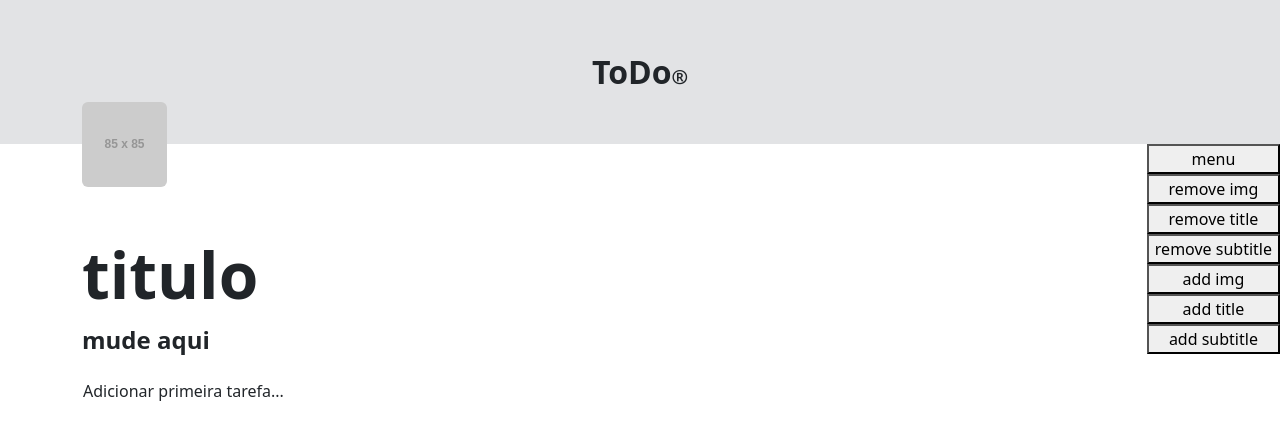
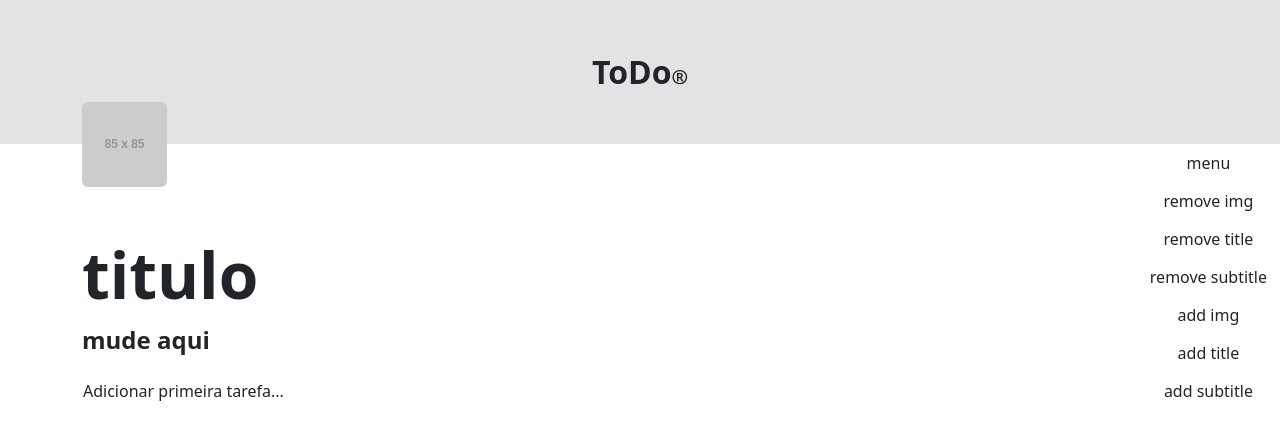
Before and after one commit to danielBRTanimacao/To-Do-python, a Django app: page / in a window 1280 px wide. Shown: the top 440 px of the page. Run offline with Django 5.2, Linux system fonts and the light colour scheme; the visitor is signed in with stand-in values (Sample User, id 1); grey boxes labelled with a size stand in for pictures from a placeholder-image service; data that the repository does not hold is empty; some libraries are stand-ins or nearby versions.

Commit message:
styles on menu

```diff
--- a/ToDoApp/static/css/index.css
+++ b/ToDoApp/static/css/index.css
@@ -126,3 +126,19 @@ li {
     display: flex;
     flex-direction: column;
 }
+
+@keyframes animatetop {
+    0% {
+        transform: translateY(-100px);
+        filter: blur(5px);
+    }
+    100% {
+        transform: translateY(0);
+        filter: blur(0);
+    }
+}
+
+.animate-top {
+    animation: animatetop 0.5s ease-in-out;
+    transform-origin: top;
+}
--- a/ToDoApp/static/js/index.js
+++ b/ToDoApp/static/js/index.js
@@ -93,24 +93,20 @@ function removeIconImage() {
     }
 }
 
-function removeTitle() {
-    document.getElementById("titleChange").innerHTML = "";
-}
-
-function removeSubTitle() {
-    document.getElementById("subtitleChange").innerHTML = "";
-}
-
 function addIconImage() {
     console.log("adicionado");
 }
 
-function addTitle() {
-    document.getElementById("titleChange").innerHTML = "Titulo";
+function removeSets(id) {
+    document.getElementById(id).innerHTML = "";
 }
 
-function addSubTitle() {
-    document.getElementById("subtitleChange").innerHTML = "Subtitulo";
+function setAdds(id) {
+    if (id == "titleChange") {
+        document.getElementById(id).innerHTML = "Titulo";
+    } else {
+        document.getElementById(id).innerHTML = "Subtitulo";
+    }
 }
 
 let menuClicked = false;
@@ -118,9 +114,11 @@ let menuClicked = false;
 function showMenu() {
     if (!menuClicked) {
         document.getElementById("showMenu").classList.add("d-none");
+        document.getElementById("showMenu").classList.remove("animate-top");
         menuClicked = true;
     } else {
         document.getElementById("showMenu").classList.remove("d-none");
+        document.getElementById("showMenu").classList.add("animate-top");
         menuClicked = false;
     }
 }
--- a/ToDoApp/templates/partials/_menu.html
+++ b/ToDoApp/templates/partials/_menu.html
@@ -1,11 +1,11 @@
 <nav class="menu">
-    <button onclick="showMenu()">menu</button>
+    <button class="btn" onclick="showMenu()">menu</button>
     <div class="d-flex flex-column" id="showMenu">
-        <button id="removeImg" onclick="removeIconImage()">remove img</button>
-        <button id="removeImg" onclick="removeTitle()">remove title</button>
-        <button id="removeImg" onclick="removeSubTitle()">remove subtitle</button>
-        <button id="removeImg" onclick="addIconImage()">add img</button>
-        <button id="removeImg" onclick="addTitle()">add title</button>
-        <button id="removeImg" onclick="addSubTitle()">add subtitle</button>
+        <button class="btn" onclick="removeIconImage()">remove img</button>
+        <button class="btn" onclick="removeSets('titleChange')">remove title</button>
+        <button class="btn" onclick="removeSets('subtitleChange')">remove subtitle</button>
+        <button class="btn" onclick="addIconImage()">add img</button>
+        <button class="btn" onclick="setAdds('titleChange')">add title</button>
+        <button class="btn" onclick="setAdds('subtitleChange')">add subtitle</button>
     </div>
 </nav>
```
